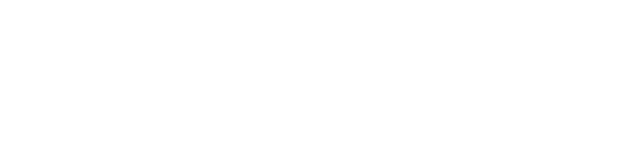
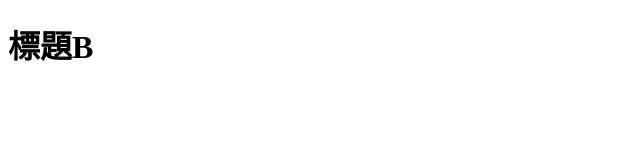
Before and after one commit to yuju0101/1104-55, a plain HTML site: page index.html in a window 1280 px wide. Shown: the whole page, without its empty margins (0-640 px from the left). Drawn offline with Linux system fonts and the light colour scheme.

Commit message:
修改h1

```diff
--- a/index.html
+++ b/index.html
@@ -6,5 +6,6 @@
     <title>修改 Title A</title>
 </head>
 <body>
+    <h1>標題B</h1>
 </body>
 </html>
```
